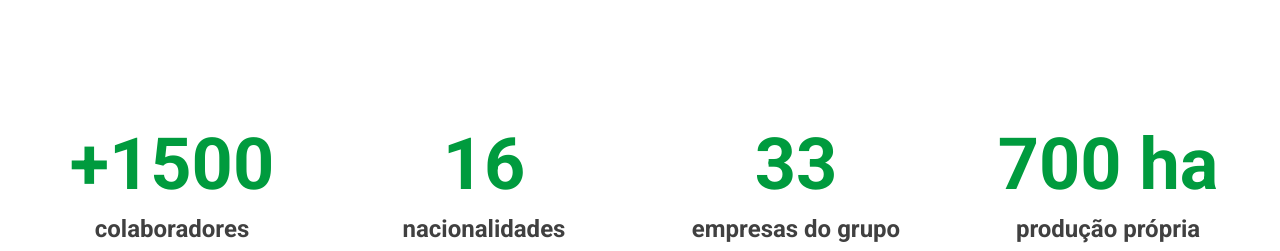
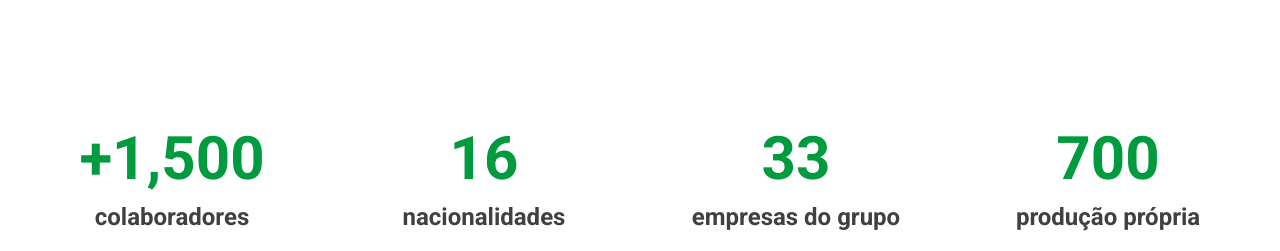
Before and after one commit to neelk1807/Frutas-Patricia-1, a React (Vite) app: page / in a window 1280 px wide. Shown: the part 3940-4191 px from the top of the page. Built offline with nearby package versions, Linux system fonts and the light colour scheme.

Commit message:
add counter on home

```diff
--- a/package.json
+++ b/package.json
@@ -13,8 +13,10 @@
     "@fortawesome/fontawesome-free": "^7.0.1",
     "@tailwindcss/vite": "^4.1.13",
     "react": "^19.1.1",
+    "react-countup": "^6.5.3",
     "react-dom": "^19.1.1",
     "react-icons": "^5.5.0",
+    "react-intersection-observer": "^9.16.0",
     "react-router-dom": "^7.8.2",
     "react-slick": "^0.31.0",
     "slick-carousel": "^1.8.1"
--- a/src/pages/Home.jsx
+++ b/src/pages/Home.jsx
@@ -1,5 +1,6 @@
 // src/pages/Home.jsx
 import React from "react";
+import CountUp from "react-countup";
 import Specialties from "../components/Home/Specialties.jsx";
 import HeroSlider from "../components/Home/HeroSlider.jsx";
 import ProductSlider from "../components/Home/ProductSlider.jsx";
@@ -11,6 +12,7 @@ import infra1 from "../assets/Home/infra1.jpg";
 import infra2 from "../assets/Home/infra2.jpg";
 import productsec from "../assets/Home/productsec.jpg";
 import videoimage from "../assets/Home/videoimage.png"
+import { useInView } from "react-intersection-observer";
 
 
 
@@ -18,12 +20,18 @@ import videoimage from "../assets/Home/videoimage.png"
 
 export default function Home({
   items = [
-    { value: "+1500", label: "colaboradores" },
+    { value: 1500, prefix: "+", suffix: "", label: "colaboradores" },
     { value: "16", label: "nacionalidades" },
     { value: "33", label: "empresas do grupo" },
     { value: "700 ha", label: "produção própria" },
   ],
-}) {
+
+})
+ {
+  const { ref, inView } = useInView({
+    triggerOnce: true, // only run once
+    threshold: 0.3,    // start when 30% is visible
+  });
   return (
     <div className="max-w-auto mx-auto">
       <div className="hero">
@@ -82,7 +90,7 @@ export default function Home({
         <CertificationHero />
       </div>
       <div className="counter py-5 md:py-25">
-        <section className="w-full bg-[var(--color-whitecustom)]">
+      <section className="w-full bg-[var(--color-whitecustom)]" ref={ref}>
         <div className="mx-auto max-w-7xl px-4 sm:px-6 lg:px-8 py-10 lg:py-14">
           <div className="grid grid-cols-2 lg:grid-cols-4 gap-y-10 gap-x-8 items-center">
             {items.map((it, idx) => (
@@ -90,8 +98,19 @@ export default function Home({
                 key={idx}
                 className="text-center lg:text-center flex flex-col lg:items-center"
               >
-                  <div className="text-3xl sm:text-7xl font-bold text-[var(--color-prime)] leading-none">
-                    {it.value}
+                {/* Animated Counter */}
+                <div className="text-3xl sm:text-6xl font-bold text-[var(--color-prime)] leading-none">
+                {inView ? (
+                  <CountUp
+                    start={0}
+                    end={parseInt(it.value)}
+                    duration={4}
+                    prefix={it.prefix}
+                    suffix={it.suffix}
+                  />
+                ) : (
+                  `${it.prefix}0${it.suffix}` // initial before animation
+                )}
               </div>
                 <div className="mt-3 text-[var(--color-gray2)] font-bold text-sm sm:text-2xl">
                   {it.label}
```
Also changed, not shown: 1 other file (tests, documents, lock files or other folders). Lines whose indentation alone changed are shown as unchanged.
